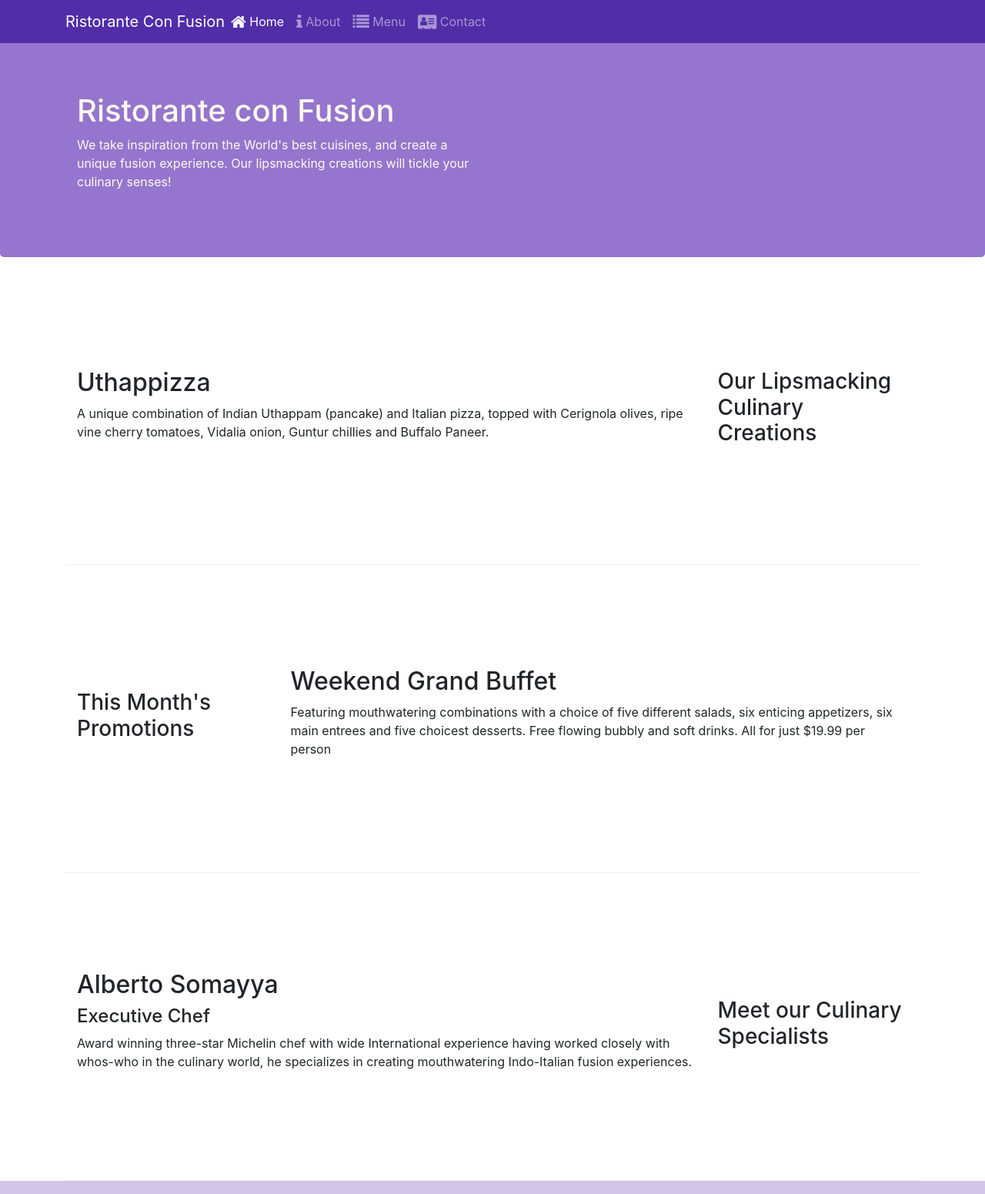
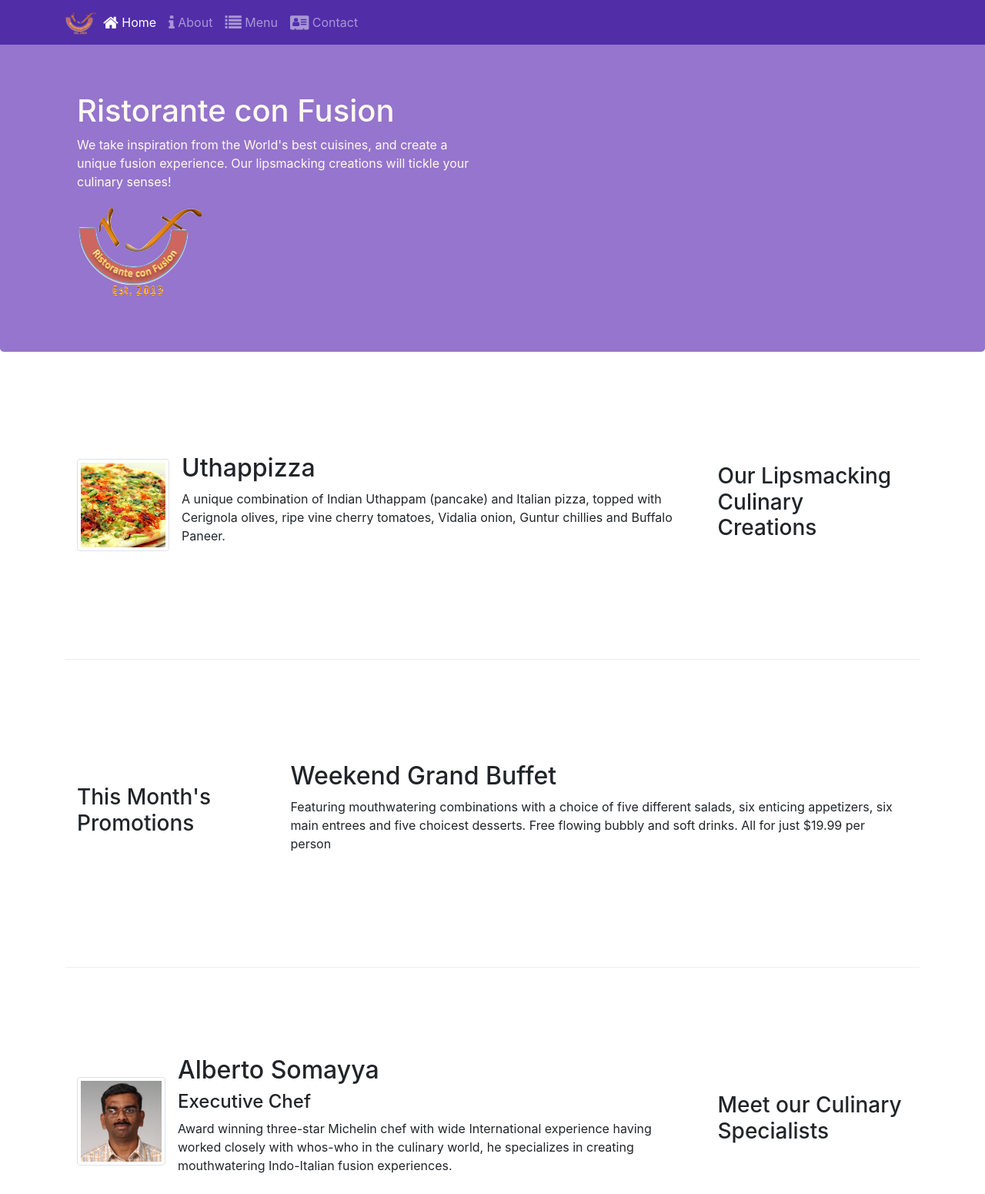
Before and after one commit to j-sidhu/full_stack_hkust, a website: page front_end/conFusion/index.html in a window 1280 px wide. Shown: the top 1551 px of the page at 77% size. Drawn offline with nearby package versions, Linux system fonts and the light colour scheme.

Commit message:
FE-2 Images and Media

```diff
--- a/front_end/conFusion/index.html
+++ b/front_end/conFusion/index.html
@@ -20,7 +20,7 @@
             <button class="navbar-toggler" type="button" data-toggle="collapse" data-target="#Navbar">
                 <span class="navbar-toggler-icon"></span>
             </button>
-            <a class="navbar-brand mr-auto" href="#">Ristorante Con Fusion</a>
+            <a class="navbar-brand mr-auto" href="#"><img src="img/logo.png" height="30" width="41"></a>
             <div class="collapse navbar-collapse" id="Navbar">
                 <ul class="navbar-nav mr-auto">
                     <li class="nav-item active">
@@ -46,7 +46,8 @@
                     <h1>Ristorante con Fusion</h1>
                     <p>We take inspiration from the World's best cuisines, and create a unique fusion experience. Our lipsmacking creations will tickle your culinary senses!</p>
                 </div>
-                <div class="col-12 col-sm">
+                <div class="col-12 col-sm-align-self-center">
+                    <img src="img/logo.png" class="img-fluid">
                 </div>
             </div>
         </div>
@@ -58,8 +59,17 @@
                 <h3>Our Lipsmacking Culinary Creations</h3>
             </div>
             <div class="col col-sm order-sm-first col-md">
-                <h2>Uthappizza</h2>
-                <p>A unique combination of Indian Uthappam (pancake) and Italian pizza, topped with Cerignola olives, ripe vine cherry tomatoes, Vidalia onion, Guntur chillies and Buffalo Paneer.</p>
+                <div class="media">
+                    <img class="d-flex mr-3 img-thumbnail align-self-center"
+                            src="img/uthappizza.png" alt="Uthappizza">
+                    <div class="media-body">
+                        <h2 class="mt-0">Uthappizza</h2>
+                        <p class="d-none d-sm-block">A unique combination of Indian Uthappam (pancake) and
+                            Italian pizza, topped with Cerignola olives, ripe vine
+                            cherry tomatoes, Vidalia onion, Guntur chillies and
+                            Buffalo Paneer.</p>
+                    </div>
+                </div>
             </div>
         </div>
 
@@ -79,9 +89,19 @@
                 <h3>Meet our Culinary Specialists</h3>
             </div>
             <div class="col col-sm order-sm-first col-md">
-                <h2>Alberto Somayya</h2>
-                <h4>Executive Chef</h4>
-                <p>Award winning three-star Michelin chef with wide International experience having worked closely with whos-who in the culinary world, he specializes in creating mouthwatering Indo-Italian fusion experiences. </p>
+                <div class="media">
+                    <img class="d-flex mr-3 img-thumbnail align-self-center"
+                            src="img/alberto.png" alt="Alberto Somayya">
+                    <div class="media-body">
+                        <h2 class="mt-0">Alberto Somayya</h2>
+                        <h4>Executive Chef</h4>
+                        <p class="d-none d-sm-block">Award winning three-star Michelin chef with wide
+                            International experience having worked closely with
+                            whos-who in the culinary world, he specializes in
+                            creating mouthwatering Indo-Italian fusion experiences.
+                            </p>
+                    </div>
+                </div>
             </div>
         </div>
     </div>
```
Also changed, not shown: front_end/conFusion/aboutus.html (+3 -2 lines), front_end/conFusion/contactus.html (+3 -2 lines), front_end/conFusion/img/alberto.png (added), front_end/conFusion/img/buffet.png (added), front_end/conFusion/img/logo.png (added), front_end/conFusion/img/uthappizza.png (added).
